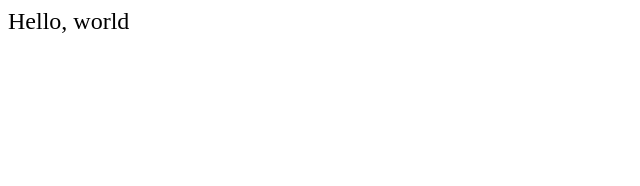
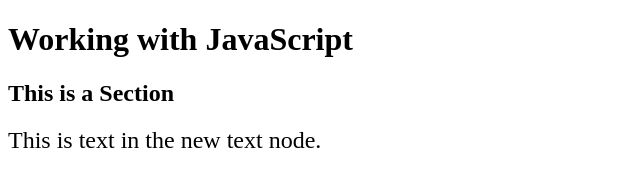
Before and after one commit to Ipowerplay/27-february-2018--bmcc, a plain HTML site: page index.html in a window 1280 px wide. Shown: the whole page, without its empty margins (0-640 px from the left). Drawn offline with Linux system fonts and the light colour scheme.

Commit message:
Add appendChild example

```diff
--- a/index.html
+++ b/index.html
@@ -9,6 +9,10 @@
    <script src="js/app.js"></script>
 </head>
 <body>
-   <p>Hello, world</p>
+   <h1>Working with JavaScript</h1>
+   <div></div>
+   <section>
+      <h2>This is a Section</h2>
+   </section>
 </body>
 </html>
--- a/js/app.js
+++ b/js/app.js
@@ -1,3 +1,8 @@
 window.onload = function () {
-    alert('hello, world');
+    let section = document.querySelector('section'),
+        p = document.createElement('p'),
+        text = document.createTextNode('This is text in the new text node.');
+
+    p.appendChild(text);
+    section.appendChild(p);
 };
```
